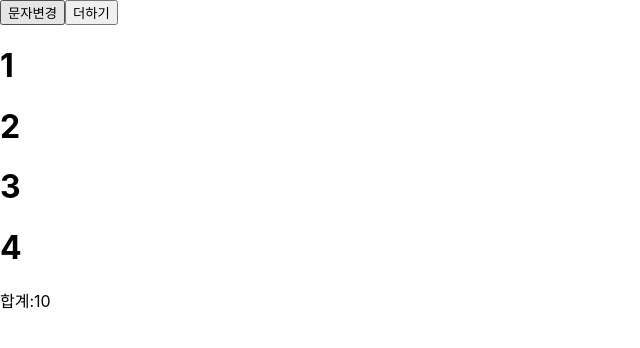
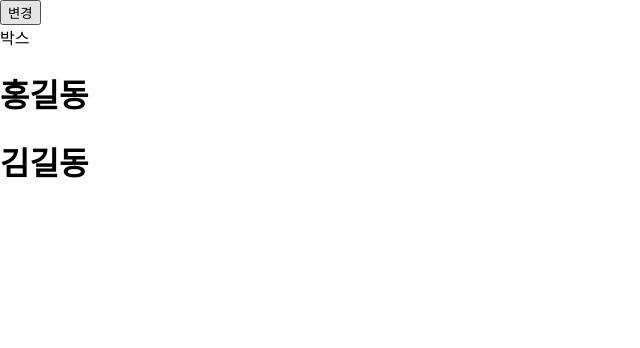
Before and after one commit to SeoHyeokGyu/firstreactapp, a React (Create React App) app: page / in a window 1280 px wide. Shown: the top 348 px of the page, without its empty margins (0-640 px from the left). Built offline with nearby package versions, Linux system fonts and the light colour scheme.

Commit message:
#useRef 1. createRef로 State생성하고 2. State를 ref에 지정하면 3. State의 .current를 통하여 사용 가능하다.

```diff
--- a/src/App.js
+++ b/src/App.js
@@ -1,41 +1,29 @@
 import './App.css';
-import {useEffect, useMemo, useState} from "react";
+import {createRef, useEffect, useMemo, useRef, useState} from "react";
 import Sub from "./sub";
 import {cleanup} from "@testing-library/react";
 
 function App() {
 
-    const [list,setList] = useState([1,2,3,4]);
-    const [str,setStr] = useState("합계")
+  const myRef = useRef(null);
 
+  const [list,setList] = useState([
+      {id:1,name:"홍길동"},
+      {id:2,name:"김길동"}
+  ]);
+    const myRefs = Array.from({length:list.length}).map(()=>createRef());
 
-
-    const getAddResult = () => {
-        let sum = 0;
-        list.forEach((i)=> (sum=sum+i));
-        return sum;
-    }
-    const addResult = useMemo(()=>getAddResult(), [list]);
   return (
       <div>
-          <button
-              onClick={()=>{
-                  setStr("안녕")
-              }}
-          >문자변경
+          <button onClick={()=>{
+              myRefs[0].current.style.backgroundColor='red';
+          }}>
+              변경
           </button>
-          <button
-              onClick={()=>{
-                  setList([...list,5]);
-          }}
-          >더하기
-          </button>
-          <div>
-              {list.map((i)=>(
-                  <h1>{i}</h1>
-          ))}
-          </div>
-          <div>{str}:{addResult}</div>
+          <div ref={myRef}>박스</div>
+          {list.map((user,index) => (
+              <h1 ref={myRefs[index]}>{user.name}</h1>
+              ))}
       </div>
   );
 }
```
